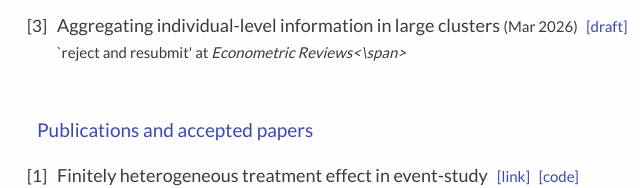
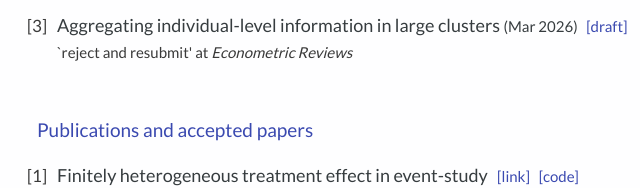
Before and after one commit to myungkoushin/research, a plain HTML site: page index.html in a window 1280 px wide. Shown: the part 380-568 px from the top of the page, 138-778 px from the left. Drawn offline with Linux system fonts and the light colour scheme.

Commit message:
Update index.html

```diff
--- a/index.html
+++ b/index.html
@@ -221,7 +221,7 @@
                         <a style="color:#3a49b0" href="https://www.myungkoushin.com/research/ctmm.pdf">[draft]</a>
                     </span>
                     </p>
-                    <p class="description"> `reject and resubmit' at <span style="font-style:italic">Econometric Reviews<\span>
+                    <p class="description"> `reject and resubmit' at <span style="font-style:italic">Econometric Reviews</span>
                     </p>
                 </li>
             </ol>
```
